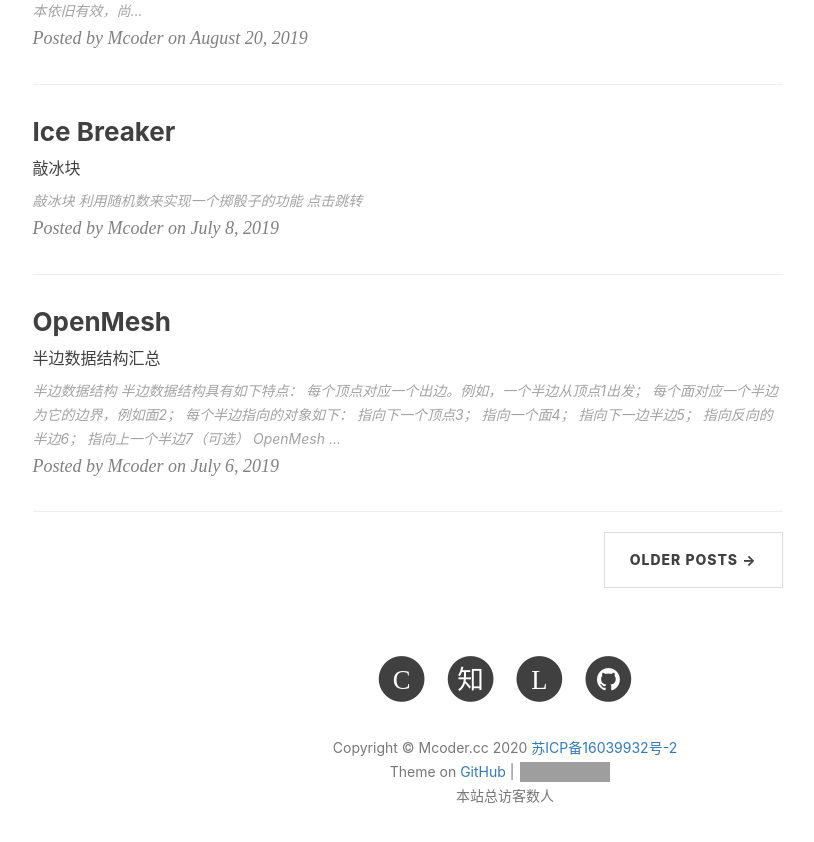
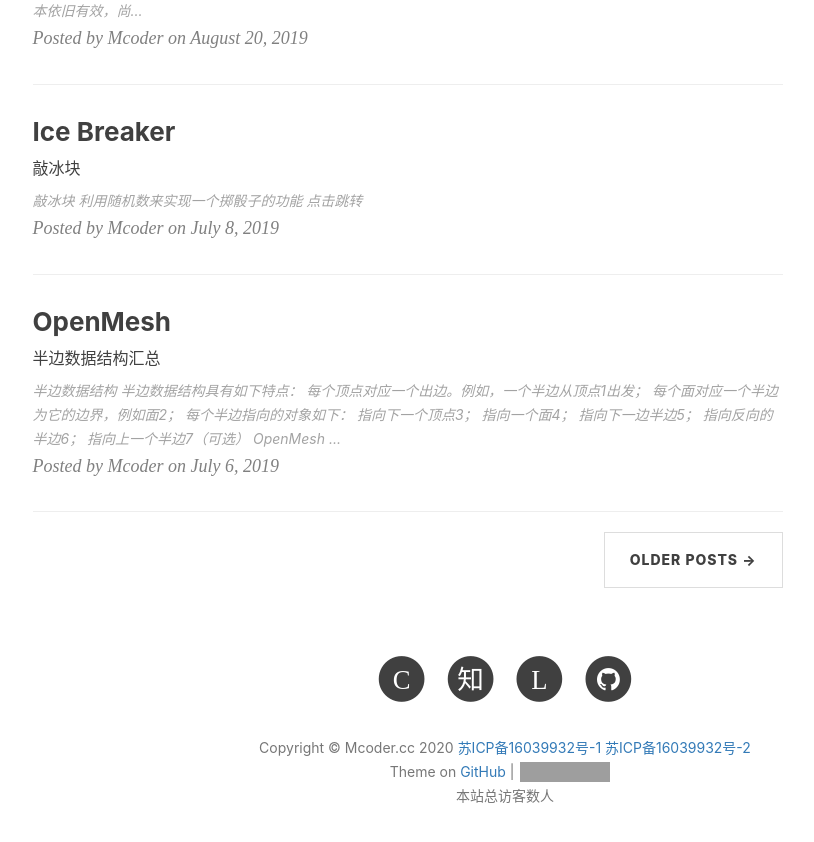
Before and after one commit to mcoder2014/mcoder2014.github.io, a Jekyll site: the page built from index.html, in a window 1280 px wide and 900 px high, scrolled down 2349 px. Shown: the top 842 px of the window, without its empty margins (135-949 px from the left). Built offline with Jekyll 4.4.1, drawn with Linux system fonts in a browser that asks for light colours; nearby versions of some CDN libraries; the list of posts is cut into pages by our own code; comment, search, counter and statistics services are not loaded; grey boxes are pictures that could not be loaded.

Commit message:
修改备案号

```diff
--- a/_includes/footer.html
+++ b/_includes/footer.html
@@ -117,7 +117,7 @@
                 </ul>
                 <p class="copyright text-muted">
                     <!--Copyright &copy; {{ site.title }} {{ site.time | date: '%Y' }}-->
-                    Copyright &copy; Mcoder.cc {{ site.time | date: '%Y' }} <a href="http://beian.miit.gov.cn">苏ICP备16039932号-2</a>
+                    Copyright &copy; Mcoder.cc {{ site.time | date: '%Y' }} <a href="http://beian.miit.gov.cn">苏ICP备16039932号-1 苏ICP备16039932号-2</a>
                     <br>
                     Theme on <a href="{{ site.github_repo }}">GitHub</a> |
                     <iframe
```
